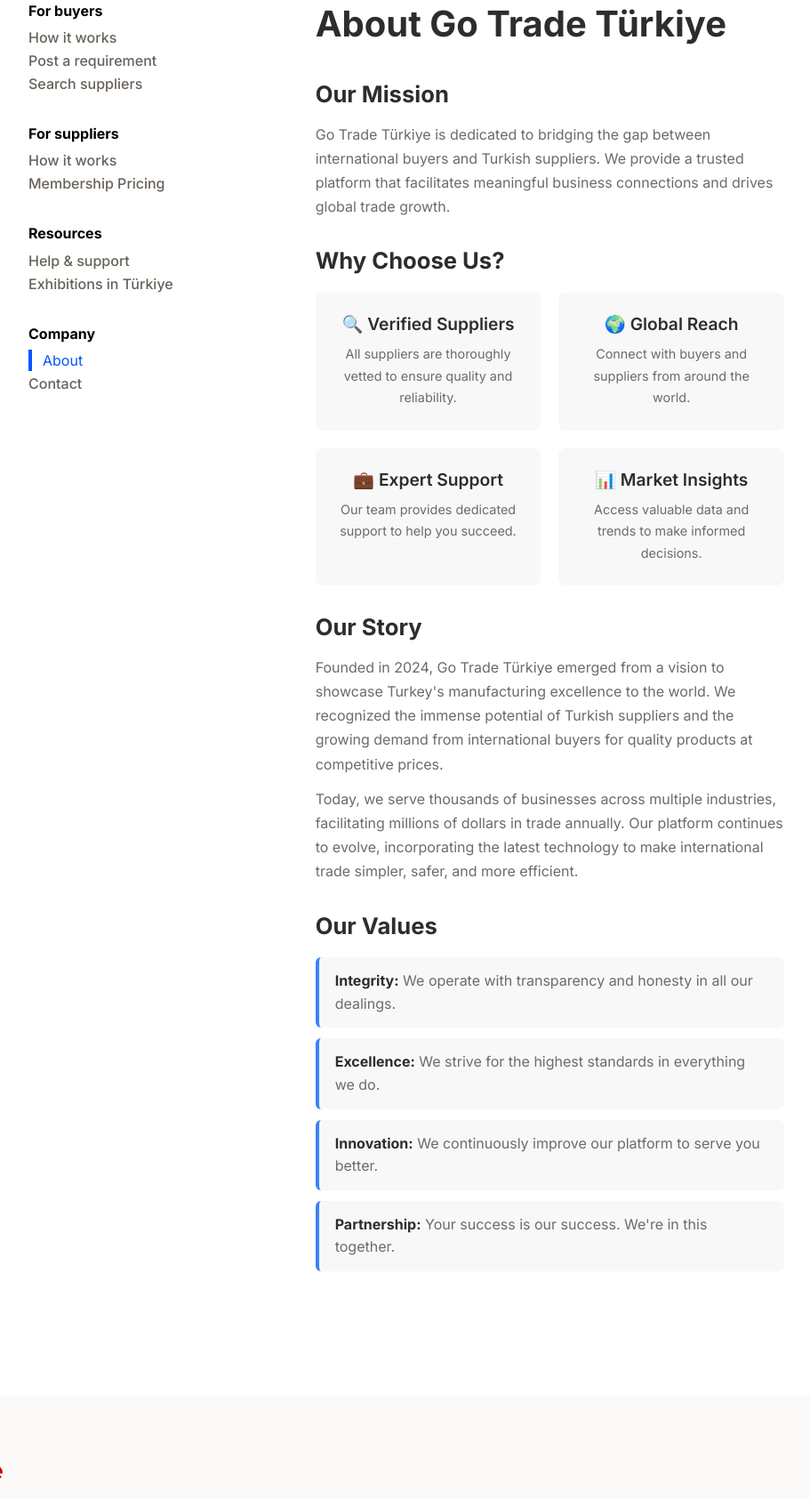
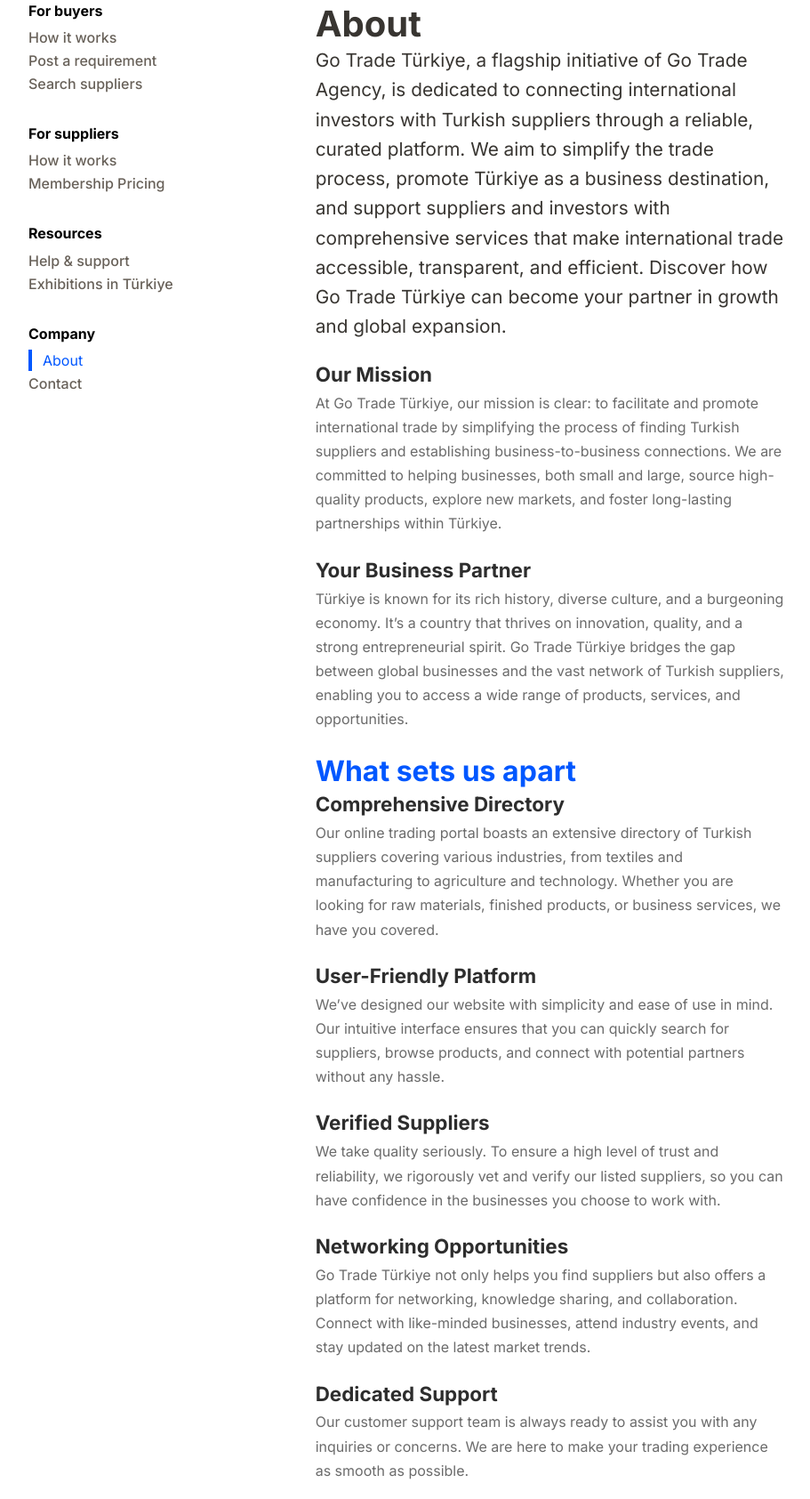
Before and after one commit to hyZenith/JK_proj, a React app: page /about in a window 1280 px wide. Shown: the part 162-1847 px from the top of the page at 89% size, without its empty margins (338-1249 px from the left). Built offline with nearby package versions, Linux system fonts and the light colour scheme; no server answers.

Commit message:
about page

```diff
--- a/src/pages/AboutPage.js
+++ b/src/pages/AboutPage.js
@@ -6,63 +6,89 @@
   return (
     <InfoPagesLayout activePage="about">
       <div className="about__container">
-                <h1 className="about__title">About Go Trade Türkiye</h1>
+        <h1 className="about__title">About </h1>
+        <p className="about__subtitle">
+          Go Trade Türkiye, a flagship initiative of Go Trade Agency, is
+          dedicated to connecting international investors with Turkish suppliers
+          through a reliable, curated platform. We aim to simplify the trade
+          process, promote Türkiye as a business destination, and support
+          suppliers and investors with comprehensive services that make
+          international trade accessible, transparent, and efficient. Discover
+          how Go Trade Türkiye can become your partner in growth and global
+          expansion.
+        </p>
 
         <section className="about__section">
           <h2>Our Mission</h2>
           <p>
-                        Go Trade Türkiye is dedicated to bridging the gap between international
-                        buyers and Turkish suppliers. We provide a trusted platform that
-                        facilitates meaningful business connections and drives global trade growth.
+            At Go Trade Türkiye, our mission is clear: to facilitate and promote
+            international trade by simplifying the process of finding Turkish
+            suppliers and establishing business-to-business connections. We are
+            committed to helping businesses, both small and large, source
+            high-quality products, explore new markets, and foster long-lasting
+            partnerships within Türkiye.
           </p>
         </section>
 
         <section className="about__section">
-                    <h2>Why Choose Us?</h2>
-                    <div className="about__features">
-                        <div className="about__feature">
-                            <h3>🔍 Verified Suppliers</h3>
-                            <p>All suppliers are thoroughly vetted to ensure quality and reliability.</p>
-                        </div>
-                        <div className="about__feature">
-                            <h3>🌍 Global Reach</h3>
-                            <p>Connect with buyers and suppliers from around the world.</p>
-                        </div>
-                        <div className="about__feature">
-                            <h3>💼 Expert Support</h3>
-                            <p>Our team provides dedicated support to help you succeed.</p>
-                        </div>
-                        <div className="about__feature">
-                            <h3>📊 Market Insights</h3>
-                            <p>Access valuable data and trends to make informed decisions.</p>
-                        </div>
-                    </div>
-                </section>
-
-                <section className="about__section">
-                    <h2>Our Story</h2>
+          <h2>Your Business Partner</h2>
           <p>
-                        Founded in 2024, Go Trade Türkiye emerged from a vision to showcase
-                        Turkey's manufacturing excellence to the world. We recognized the
-                        immense potential of Turkish suppliers and the growing demand from
-                        international buyers for quality products at competitive prices.
-                    </p>
-                    <p>
-                        Today, we serve thousands of businesses across multiple industries,
-                        facilitating millions of dollars in trade annually. Our platform
-                        continues to evolve, incorporating the latest technology to make
-                        international trade simpler, safer, and more efficient.
+            Türkiye is known for its rich history, diverse culture, and a
+            burgeoning economy. Itʼs a country that thrives on innovation,
+            quality, and a strong entrepreneurial spirit. Go Trade Türkiye
+            bridges the gap between global businesses and the vast network of
+            Turkish suppliers, enabling you to access a wide range of products,
+            services, and opportunities.
           </p>
         </section>
 
+        <div className="about__divider">
+          <h1 className="about__divider-h1"> What sets us apart</h1>
+        </div>
+
         <section className="about__section">
-                    <h2>Our Values</h2>
-                    <ul className="about__values">
-                        <li><strong>Integrity:</strong> We operate with transparency and honesty in all our dealings.</li>
-                        <li><strong>Excellence:</strong> We strive for the highest standards in everything we do.</li>
-                        <li><strong>Innovation:</strong> We continuously improve our platform to serve you better.</li>
-                        <li><strong>Partnership:</strong> Your success is our success. We're in this together.</li>
-                    </ul>
+          <h2>Comprehensive Directory</h2>
+          <p>
+            Our online trading portal boasts an extensive directory of Turkish
+            suppliers covering various industries, from textiles and
+            manufacturing to agriculture and technology. Whether you are looking
+            for raw materials, finished products, or business services, we have
+            you covered.
+          </p>
+        </section>
+        <section className="about__section">
+          <h2>User-Friendly Platform</h2>
+          <p>
+            Weʼve designed our website with simplicity and ease of use in mind.
+            Our intuitive interface ensures that you can quickly search for
+            suppliers, browse products, and connect with potential partners
+            without any hassle.
+          </p>
+        </section>
+        <section className="about__section">
+          <h2>Verified Suppliers</h2>
+          <p>
+            We take quality seriously. To ensure a high level of trust and
+            reliability, we rigorously vet and verify our listed suppliers, so
+            you can have confidence in the businesses you choose to work with.
+          </p>
+        </section>
+        <section className="about__section">
+          <h2>Networking Opportunities </h2>
+          <p>
+            Go Trade Türkiye not only helps you find suppliers but also offers a
+            platform for networking, knowledge sharing, and collaboration.
+            Connect with like-minded businesses, attend industry events, and
+            stay updated on the latest market trends.
+          </p>
+        </section>
+        <section className="about__section">
+          <h2>Dedicated Support</h2>
+          <p>
+            Our customer support team is always ready to assist you with any
+            inquiries or concerns. We are here to make your trading experience
+            as smooth as possible.
+          </p>
         </section>
       </div>
     </InfoPagesLayout>
--- a/src/pages/AboutPage.scss
+++ b/src/pages/AboutPage.scss
@@ -6,21 +6,27 @@
     &__title {
         font-size: 2.5rem;
         font-weight: 700;
-        margin-bottom: 40px;
-        color: #2d2d2d;
+        color: #383531;
+    }
+
+    &__subtitle {
+        font-size: 1.3rem;
+        font-weight: 400;
+        margin-bottom: 24px;
+        color: #383531;
     }
 
     &__section {
-        margin-bottom: 32px;
+        margin-bottom: 25px;
 
         &:last-child {
             margin-bottom: 0;
         }
 
         h2 {
-            font-size: 1.6rem;
+            font-size: 1.4rem;
             font-weight: 700;
-            margin-bottom: 16px;
+            margin-bottom: 5px;
             color: #2d2d2d;
         }
 
@@ -28,7 +34,7 @@
             font-size: 1rem;
             line-height: 1.7;
             color: #6b6b6b;
-            margin-bottom: 12px;
+            margin-bottom: 8px;
 
             &:last-child {
                 margin-bottom: 0;
@@ -36,55 +42,13 @@
         }
     }
 
-    &__features {
-        display: grid;
-        grid-template-columns: repeat(auto-fit, minmax(200px, 1fr));
-        gap: 20px;
-        margin-top: 20px;
-    }
+    &__divider {
+        margin: 20px 0 5px 0;
+        border: none;
 
-    &__feature {
-        padding: 24px;
-        background: #f8f8f8;
-        border-radius: 8px;
-        text-align: center;
-
-        h3 {
-            font-size: 1.2rem;
-            margin-bottom: 10px;
-            color: #2d2d2d;
-        }
-
-        p {
-            font-size: 0.9rem;
-            color: #6b6b6b;
-            margin: 0;
-        }
-    }
-
-    &__values {
-        list-style: none;
-        padding: 0;
-        margin: 20px 0 0 0;
-
-        li {
-            padding: 14px 18px;
-            margin-bottom: 12px;
-            background: #f8f8f8;
-            border-left: 4px solid #3b82f6;
-            border-radius: 6px;
-            font-size: 1rem;
-            line-height: 1.6;
-            color: #6b6b6b;
-
-            strong {
-                color: #2d2d2d;
-                font-weight: 700;
-            }
-
-            &:last-child {
-                margin-bottom: 0;
-            }
+        h1 {
+        font-weight: 700;
+            color: #0057ff;
         }
     }
 
```
Lines whose indentation alone changed are shown as unchanged.
